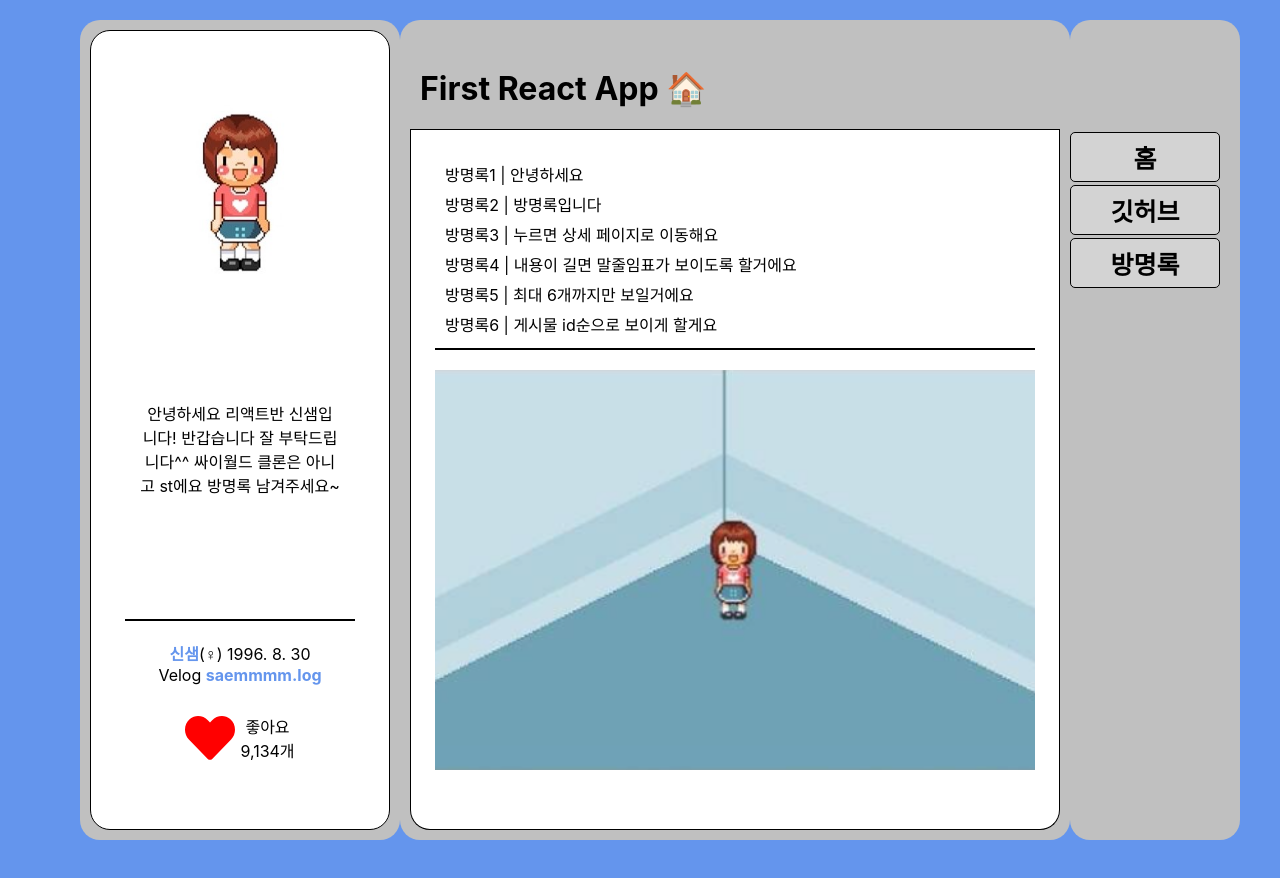
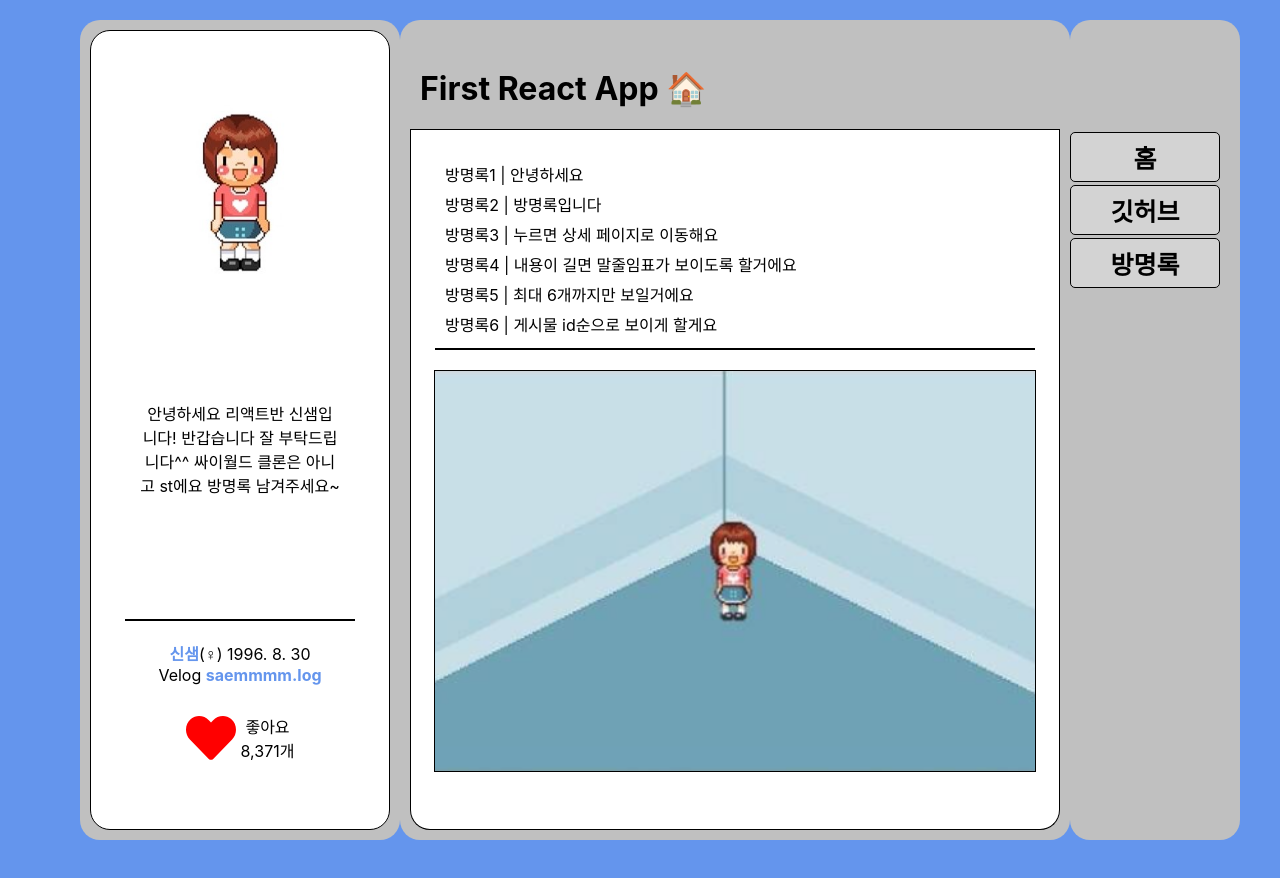
Before and after one commit to SAEMMM/First_React_App, a React (Create React App) app: page / in a window 1280 px wide. Shown: the top 878 px of the page. Built offline with nearby package versions, Linux system fonts and the light colour scheme.

Commit message:
Profile 컴포넌트 좋아요 기능 추가

```diff
--- a/src/components/MidMain.js
+++ b/src/components/MidMain.js
@@ -82,4 +82,5 @@ const StMiddelImg = styled.div`
     margin-top: 20px;
     background-size: cover;
     background-position: center;
+    border: 1px solid black;
 `
--- a/src/components/Profile.js
+++ b/src/components/Profile.js
@@ -1,9 +1,22 @@
-import React from 'react'
+import React, { useState } from 'react'
 import styled from "styled-components";
 import { FaHeart } from "react-icons/fa";
 import profileimg from '../profileimg.jpg'
 
 function Profile() {
+
+    // 좋아요 state
+    const [like, setLike] = useState(8371)
+    // 좋아요 function
+    const addLike = () => {
+        setLike(like + 1)
+    }
+    // 좋아요 천단위 콤마
+    function commaAdd(num) {
+        const regexp = /\B(?=(\d{3})+(?!\d))/g
+        return num.toString().replace(regexp, ",")
+        }
+
     return (
         <Background>
             <StLeftProfile>
@@ -16,8 +29,8 @@ function Profile() {
                     Velog <span className='span'>saemmmm.log</span>
                 </StProfileName>
                 <StProfileLike>
-                    <FaHeart className='heart' />
-                    <p>좋아요<br />9,134개</p>
+                    <FaHeart onClick={addLike} className='heart' />
+                    <p>좋아요<br />{commaAdd(like)}개</p>
                 </StProfileLike>
             </StLeftProfile>
         </Background>
```
